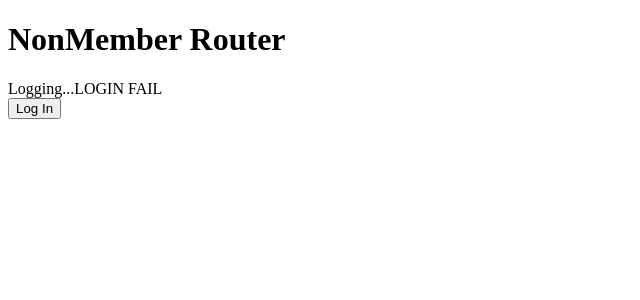
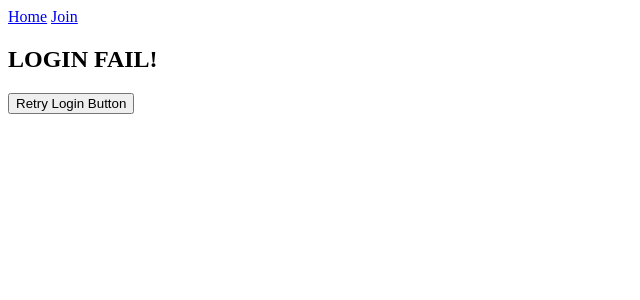
Before and after one commit to dhoonjang/DDDFront, a React (Create React App) app: page /login in a window 1280 px wide. Shown: the top 300 px of the page, without its empty margins (0-640 px from the left). Built offline with nearby package versions, Linux system fonts and the light colour scheme.

Commit message:
feat: login, join page message

```diff
--- a/src/control/controlToken.ts
+++ b/src/control/controlToken.ts
@@ -28,7 +28,7 @@ export function getToken(): IToken {
   if (token) {
     return token;
   } else {
-    return makeToken("no token in local");
+    return makeToken("no_access_token_in_local");
   }
 }
 
@@ -45,7 +45,7 @@ export function makeToken(
   } else {
     return {
       accessToken,
-      refreshToken: "_",
+      refreshToken: "no_refresh_token_in_local",
       isValid: false
     };
   }
--- a/src/pages/NMPages/JoinPage.tsx
+++ b/src/pages/NMPages/JoinPage.tsx
@@ -1,10 +1,19 @@
 import React from "react";
+import { Link, useHistory } from "react-router-dom";
+import { getLocalToken } from "../../control/controlToken";
+import { RouteUrlMove } from "../../control/controlUrl";
 
 const JoinPage: React.FC = () => {
+  const history = useHistory();
+  const token = getLocalToken();
+  if (!token) {
+    RouteUrlMove(history, "/");
+  }
   return (
     <div className="JoinPage">
-      <h2>JoinPage</h2>
-      ready to join
+      <Link to="/">Home</Link>
+      <h2>Join Page</h2>
+      Ready to Join
       <br />
     </div>
   );
--- a/src/pages/NMPages/LoginPage.tsx
+++ b/src/pages/NMPages/LoginPage.tsx
@@ -1,6 +1,6 @@
 import qs from "query-string";
 import React, { useState } from "react";
-import { useHistory, useLocation } from "react-router-dom";
+import { Link, useHistory, useLocation } from "react-router-dom";
 import { loginApi } from "../../api/apiModel";
 import { ILoginApiReturn } from "../../api/apiModel/NMapiModel/loginApi";
 import { setLocalToken } from "../../control/controlToken";
@@ -19,17 +19,6 @@ const LoginPage: React.FC = () => {
   const logInFunc = async () => {
     if (code) {
       const res: ILoginApiReturn = await loginApi(String(code));
-      /*
-      const res = {
-        success: true,
-        token: {
-          accessToken: "asdf",
-          refreshToken: "asdf",
-          isValid: true
-        },
-        joinRequired: false
-      };
-      */
       if (res.success && res.token) {
         setLocalToken(res.token);
         if (res.joinRequired) {
@@ -49,10 +38,18 @@ const LoginPage: React.FC = () => {
   }
   return (
     <div className="LoginPage">
-      Logging...
-      {!isLogging && "LOGIN FAIL"}
-      <br />
-      <button onClick={logInFunc}>Log In</button>
+      <Link to="/">Home</Link> <Link to="/join">Join</Link>
+      {isLogging ? (
+        <div>
+          <h2>LOGGING...</h2>
+        </div>
+      ) : (
+        <div>
+          <h2>LOGIN FAIL!</h2>
+          <button onClick={logInFunc}>Retry Login Button</button>
+          <br />
+        </div>
+      )}
     </div>
   );
 };
--- a/src/router/MRouter.tsx
+++ b/src/router/MRouter.tsx
@@ -7,7 +7,6 @@ const MRouter: React.FC = () => {
 
   return (
     <Router>
-      <h1>Member Router</h1>
       <Route exact={true} path={"/"} component={MainPage} />
     </Router>
   );
--- a/src/router/NMRouter.tsx
+++ b/src/router/NMRouter.tsx
@@ -7,7 +7,6 @@ const NMRouter: React.FC = () => {
 
   return (
     <Router>
-      <h1>NonMember Router</h1>
       <Route exact={true} path={"/"} component={FirstPage} />
       <Route path={"/login"} component={LoginPage} />
       <Route path={"/join"} component={JoinPage} />
```
